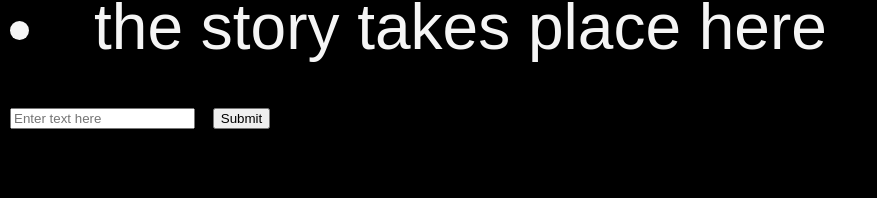
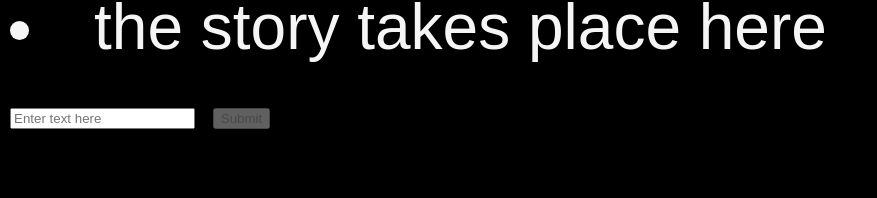
Before and after one commit to ohsnaplol/our-story, a website: page index.html in a window 1280 px wide. Shown: the top 198 px of the page, without its empty margins (0-877 px from the left). Drawn offline with nearby package versions, Linux system fonts and the light colour scheme.

Commit message:
enable submission when text exists

```diff
--- a/index.html
+++ b/index.html
@@ -15,6 +15,9 @@
 					submitInput() {
 						this.lines.push(this.playerInput);
 						this.playerInput = '';
+					},
+					buttonEnabled() {
+						return !this.playerInput.length > 0;
 					}
 				}))
     	});
@@ -28,7 +31,7 @@
 				</template>
 				<form @submit.prevent="submitInput">
 					<input type="text" id="text-input" x-model="playerInput" placeholder="Enter text here">
-					<button type="submit">Submit</button>
+					<button type="submit" x-bind:disabled="buttonEnabled">Submit</button>
 				</form>
 			</main>
 		</div>
```
